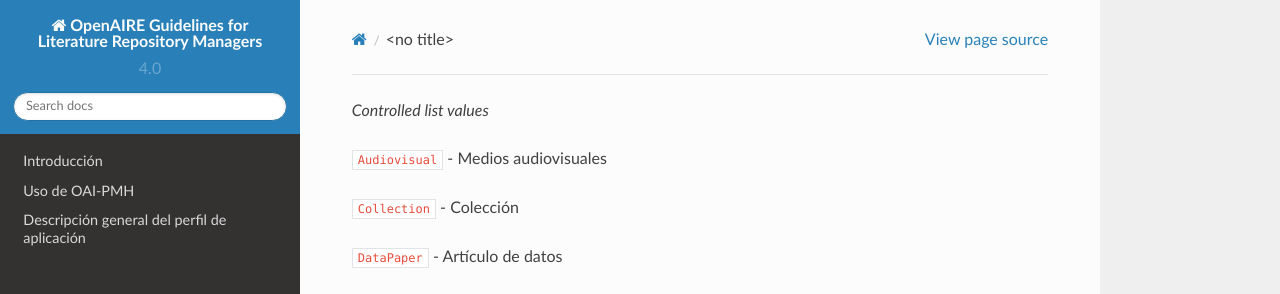
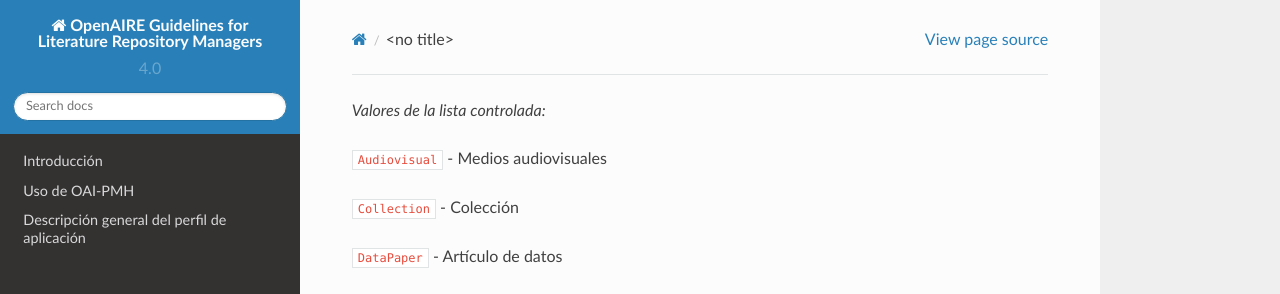
Before and after one commit to memoemg/openAIRE4, a Sphinx documentation site: the page built from docs/vocabularies/resourcetypegeneral.rst, in a window 1280 px wide and 1012 px high. Shown: the top 294 px of the window. Built offline with Sphinx 7.4.7 and the Read the Docs theme 2.0.0, drawn with Linux system fonts in a browser that asks for light colours; a script that is not in the unit is left out.

Commit message:
Update resourcetypegeneral.rst

```diff
--- a/docs/vocabularies/resourcetypegeneral.rst
+++ b/docs/vocabularies/resourcetypegeneral.rst
@@ -1,5 +1,5 @@
 
-*Controlled list values*
+*Valores de la lista controlada:*
 
 * ``Audiovisual`` - Medios audiovisuales
 * ``Collection`` - Colección
```
